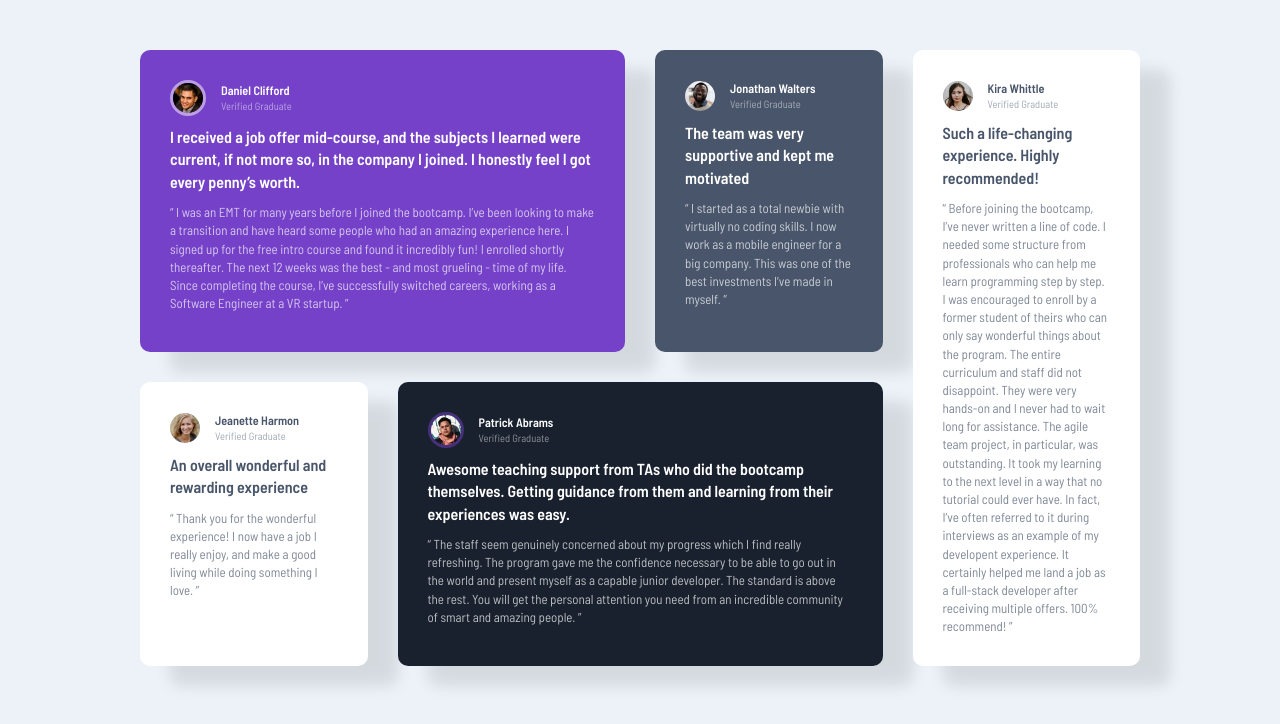
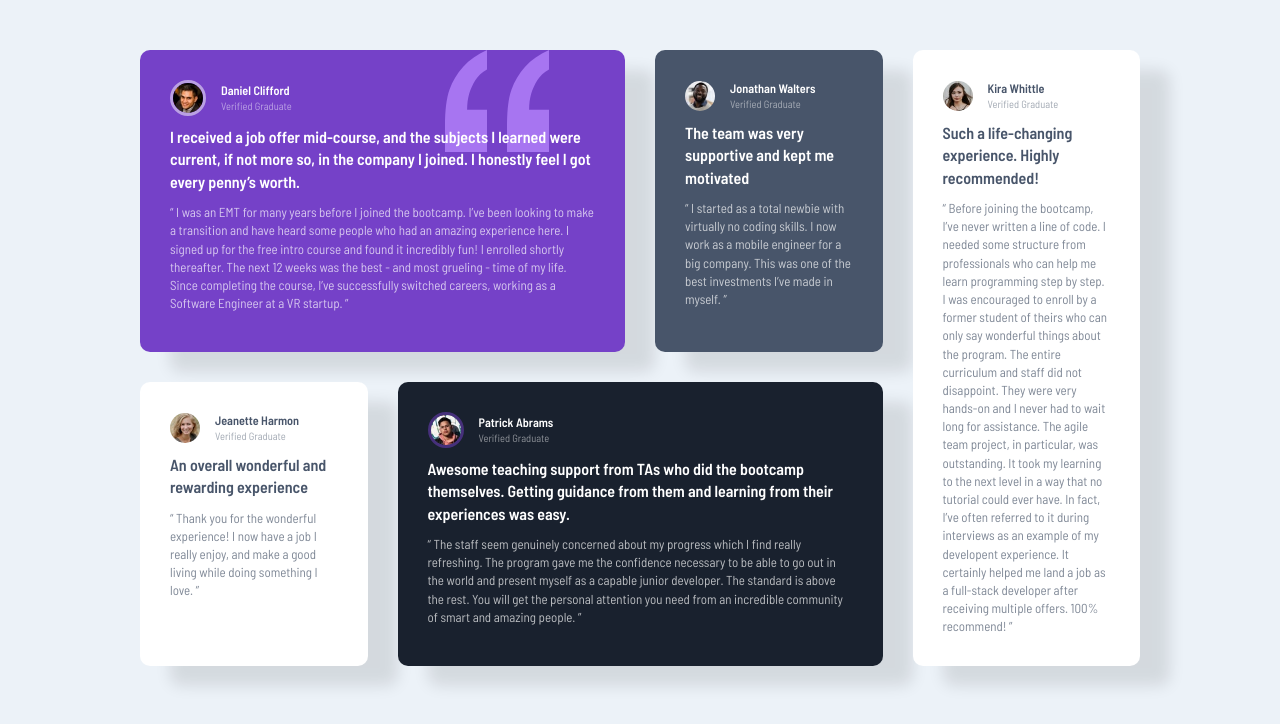
Before and after one commit to RoxySash/Testimonial-Grid-Layout--Responsive, a plain HTML site: page index.html in a window 1280 px wide. Drawn offline with Linux system fonts and the light colour scheme.

Commit message:
Added the background image

```diff
--- a/index.html
+++ b/index.html
@@ -34,7 +34,8 @@
   <p class="daniel__verified">Verified Graduate</p>
   </div>
   </div>
-  <h2>I received a job offer mid-course, and the subjects I learned were current, if not more so,
+
+  <h2 class="stacking">I received a job offer mid-course, and the subjects I learned were current, if not more so,
   in the company I joined. I honestly feel I got every penny’s worth.</h2>
 
   <p class="daniel__testimony testimony">“ I was an EMT for many years before I joined the bootcamp. I’ve been looking to make a
--- a/styles.css
+++ b/styles.css
@@ -104,7 +104,16 @@
     padding: 30px;
     color: var(--fourth-color);
     box-shadow: var(--box-shadow);
+
+
 }
+
+.card__one {
+  background-image: url("/images/bg-pattern-quotation.svg");
+  background-repeat: no-repeat;
+  background-position: top right 20%;
+}
+
 
 .profile__section-name {
   padding-left: 15px;
@@ -127,6 +136,7 @@
 
 .daniel__testimony {
   color: var(--white-70-color);
+
 }
 
 .profile__section {
@@ -241,9 +251,6 @@
 
 
 @media (min-width:912px) {
-
-
-
   .container {
 
     display: grid;
@@ -293,7 +300,4 @@
     grid-row-end: span 2;
 
   }
-
-
-
 }
```
